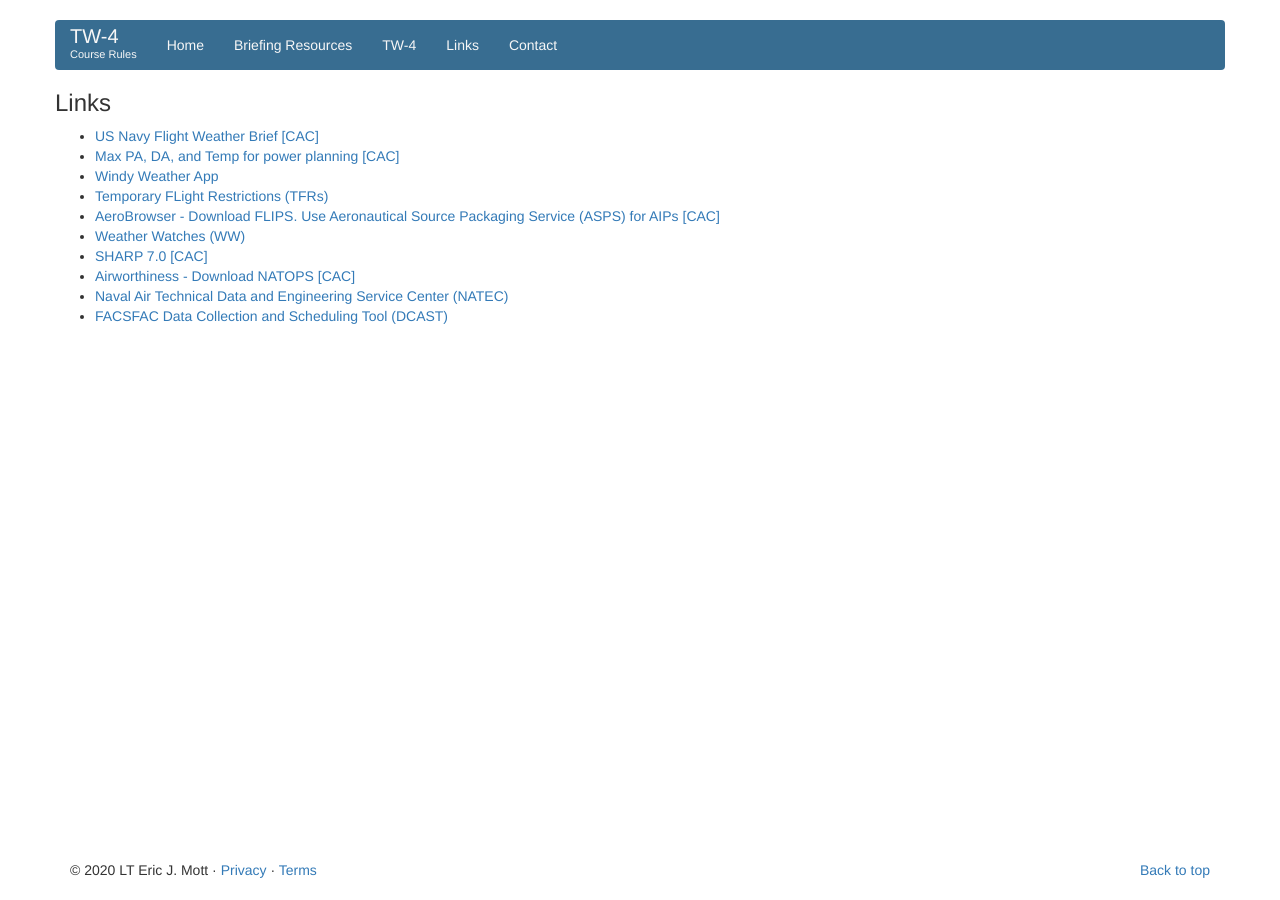
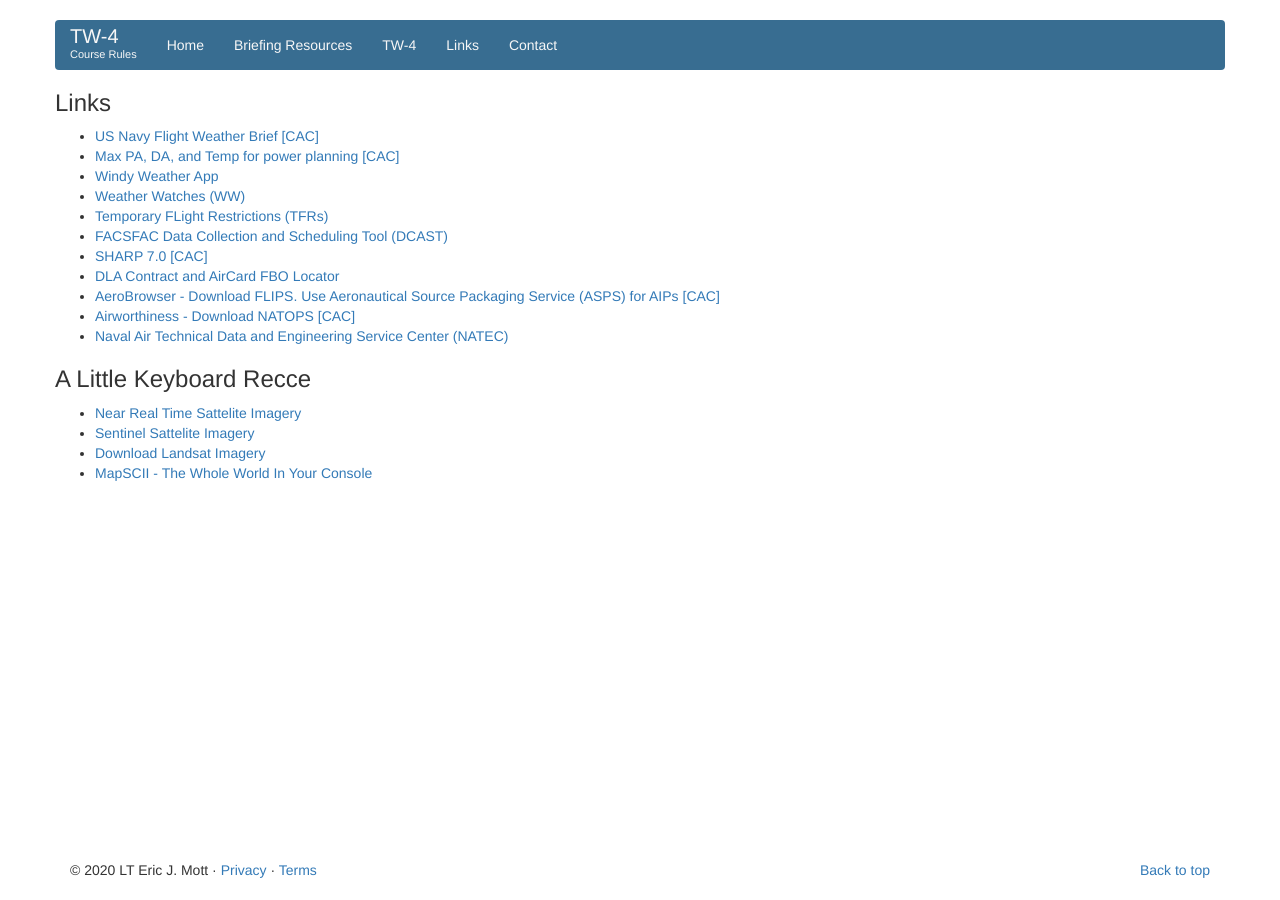
Before and after one commit to courserules/courserules.github.io, a Jekyll site: the page built from links.html, in a window 1280 px wide. Built offline with Jekyll 4.4.1, drawn with Linux system fonts in a browser that asks for light colours.

Commit message:
Updated links

```diff
--- a/links.html
+++ b/links.html
@@ -13,13 +13,24 @@ permalink: /links/
 				<li><a href="https://fwb.metoc.navy.mil/fwb18" target="_blank">US Navy Flight Weather Brief [CAC]</a></li>
 				<li><a href="https://21ows.us.af.mil/web/product/planning_weather/" target="_blank">Max PA, DA, and Temp for power planning [CAC]</a></li>
 				<li><a href="https://www.windy.com" target="_blank">Windy Weather App</a></li>
+				<li><a href="https://www.spc.noaa.gov/products/watch/" target="_blank">Weather Watches (WW)</a></li>
 				<li><a href="http://tfr.faa.gov/tfr2/list.html" target="_blank">Temporary FLight Restrictions (TFRs)</a></li>
+				<li><a href="https://dcast.csd.disa.mil/" target="_blank">FACSFAC Data Collection and Scheduling Tool (DCAST)</a></li>
+				<li><a href="https://sharp.dc3n.navy.mil" target="_blank">SHARP 7.0 [CAC]</a></li>
+				<li><a href="https://aircardsys.com/cgi-bin/fbo_locate" target="_blank">DLA Contract and AirCard FBO Locator</a></li>
 				<li><a href="https://aerodata.nga.mil/AeroBrowser/" target="_blank">AeroBrowser - Download FLIPS. Use Aeronautical Source Packaging Service (ASPS) for AIPs [CAC]</a></li>
-				<li><a href="https://www.spc.noaa.gov/products/watch/" target="_blank">Weather Watches (WW)</a></li>
-				<li><a href="https://sharp.dc3n.navy.mil" target="_blank">SHARP 7.0 [CAC]</a></li>
 				<li><a href="https://airworthiness.navair.navy.mil/" target="_blank">Airworthiness - Download NATOPS [CAC]</a></li>
 				<li><a href="https://mynatec.navair.navy.mil/" target="_blank">Naval Air Technical Data and Engineering Service Center (NATEC)</a></li>
-				<li><a href="https://dcast.csd.disa.mil/" target="_blank">FACSFAC Data Collection and Scheduling Tool (DCAST)</a></li>
+
+			</ul>
+
+			<h3>A Little Keyboard Recce</h3>
+
+			<ul>
+				<li><a href="https://zoom.earth/" target="_blank">Near Real Time Sattelite Imagery</a></li>
+				<li><a href="https://apps.sentinel-hub.com/sentinel-playground/" target="_blank">Sentinel Sattelite Imagery</a></li>
+				<li><a href="https://github.com/plant99/felicette" target="_blank">Download Landsat Imagery</a></li>
+				<li><a href="https://github.com/rastapasta/mapscii" target="_blank">MapSCII - The Whole World In Your Console</a></li>
 
 			</ul>
 		</div><!-- /span -->
```
